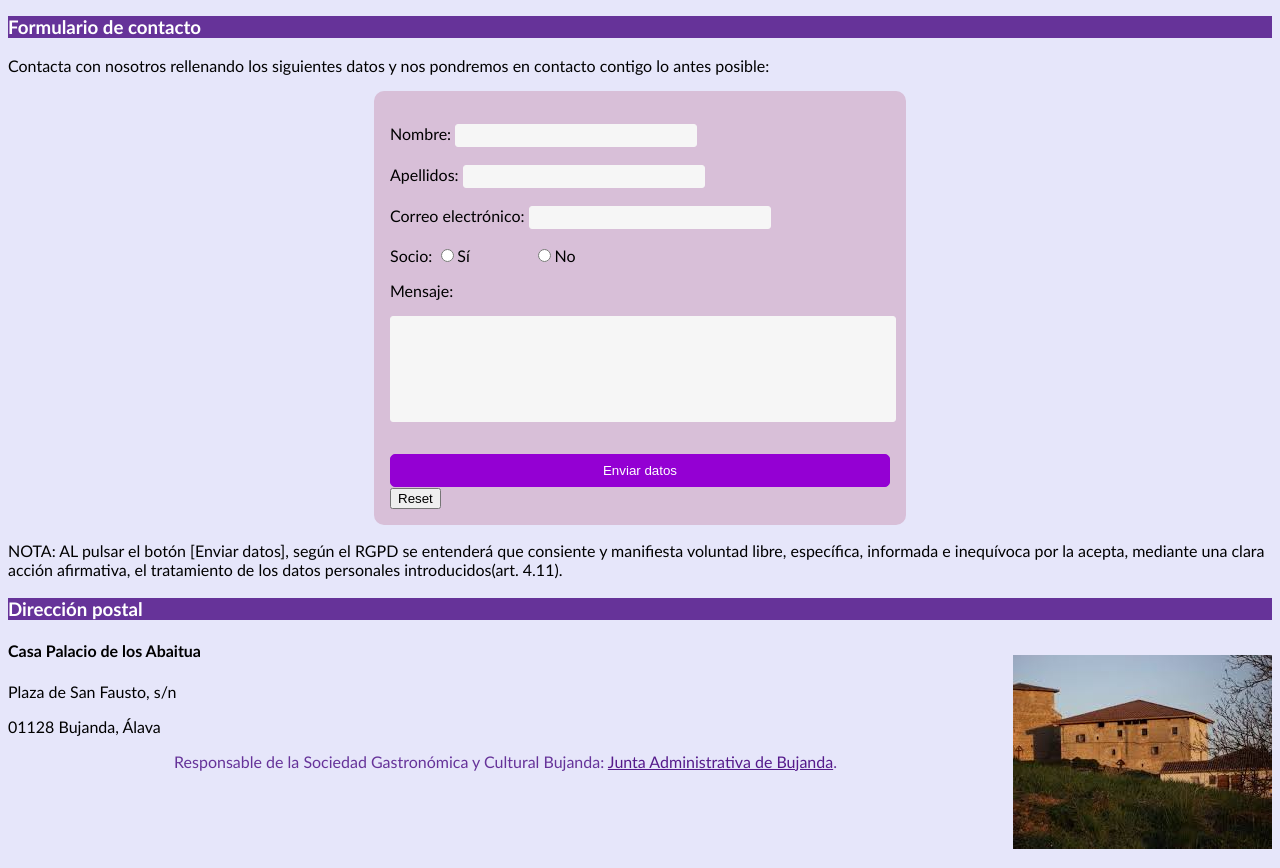
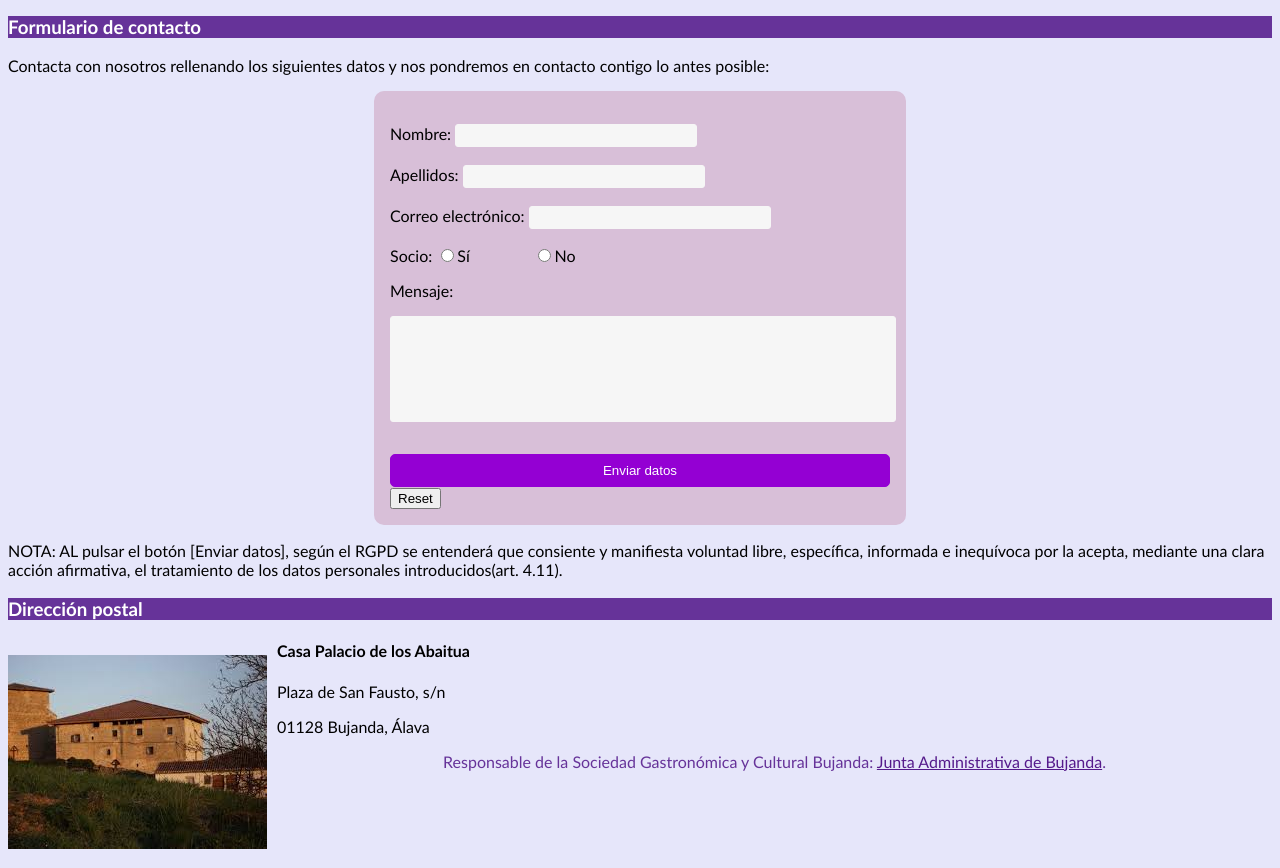
Before and after one commit to angil-birt/2425angil, a plain HTML site: page paginas/4contacto.html in a window 1280 px wide. Shown: the part 196-1064 px from the top of the page. Drawn offline with Linux system fonts and the light colour scheme.

Commit message:
Update 4contacto.html

```diff
--- a/paginas/4contacto.html
+++ b/paginas/4contacto.html
@@ -39,7 +39,7 @@
 	</form>
 	<p>NOTA: AL pulsar el botón [Enviar datos], según el RGPD se entenderá que consiente y manifiesta voluntad libre, específica, informada e inequívoca por la acepta, mediante una clara acción afirmativa, el tratamiento de los datos personales introducidos(art. 4.11).</p>
 	<header><h3><a id="direccion"></a>Dirección postal</h3></header>
-	  <p class="clase_img_secun_right">
+	  <p class="clase_img_secun_left">
 	    <img src="../imagenes/4contacto-etxea.jpeg" title="Casa Palacio de los Abaitua" alt="Casa Palacio de los Abaitua"></img>
 	  </p>
 	  <h4>Casa Palacio de los Abaitua</h4>
```
